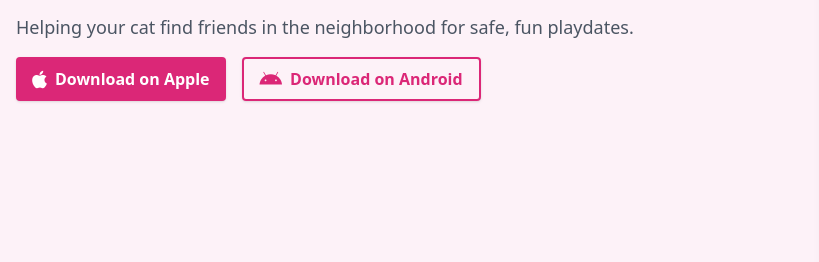
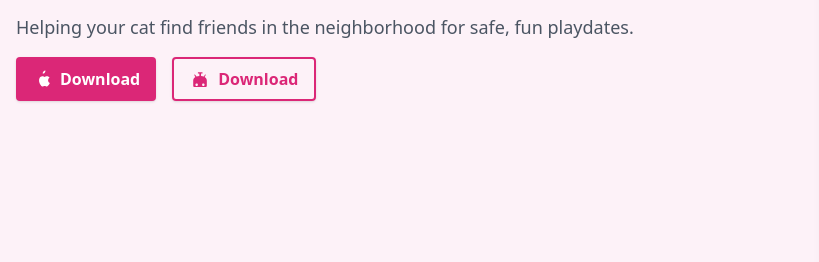
Before and after one commit to caramiwa/Catpals, a plain HTML site: page index.html in a window 1280 px wide. Shown: the part 367-629 px from the top of the page, 0-819 px from the left. Drawn offline with nearby package versions, Linux system fonts and the light colour scheme.

Commit message:
Update index.html

```diff
--- a/index.html
+++ b/index.html
@@ -36,13 +36,20 @@
     <div class="flex flex-col sm:flex-row gap-4 justify-center md:justify-start">
   <!-- Apple Button (Solid) -->
   <a href="#" class="flex items-center justify-center bg-pink-600 hover:bg-pink-700 text-white font-semibold px-4 py-2 rounded shadow space-x-2 transition">
-        <i class="fab fa-apple fa-lg"></i>
-        <span>Download on Apple</span>
+    <!-- Apple SVG -->
+    <svg xmlns="http://www.w3.org/2000/svg" class="w-5 h-5 text-white" fill="currentColor" viewBox="0 0 24 24">
+      <path d="M19.37 13.37c-.02-2.02 1.65-2.99 1.73-3.04-0.95-1.39-2.43-1.58-2.96-1.6-1.26-.13-2.45.73-3.08.73-.62 0-1.61-.71-2.65-.69-1.36.02-2.62.8-3.32 2.03-1.42 2.46-.36 6.11 1 8.12.66.97 1.45 2.05 2.49 2.01 1.01-.04 1.39-.65 2.61-.65 1.21 0 1.55.65 2.62.63 1.09-.02 1.78-.98 2.43-1.96.77-1.14 1.09-2.24 1.1-2.29-.02-.01-2.09-.8-2.12-3.3zM15.27 4.35c.56-.68.94-1.63.84-2.58-.82.03-1.8.55-2.39 1.23-.52.6-.98 1.56-.86 2.47.91.07 1.84-.46 2.41-1.12z"/>
+    </svg>
+    <span>Download</span>
   </a>
+
   <!-- Android Button (Outlined) -->
   <a href="#" class="flex items-center justify-center border-2 border-pink-600 text-pink-600 font-semibold px-4 py-2 rounded shadow space-x-2 transition hover:bg-pink-50">
-        <i class="fab fa-android fa-lg"></i>
-        <span>Download on Android</span>
+    <!-- Android SVG -->
+    <svg xmlns="http://www.w3.org/2000/svg" class="w-5 h-5 text-pink-600" fill="currentColor" viewBox="0 0 24 24">
+      <path d="M17.6 9.48l1.43-2.47-.89-.51-1.47 2.55c-1.03-.43-2.19-.68-3.42-.71V5.5h1.75V4h-5.5v1.5h1.75v2.84c-1.24.03-2.4.28-3.43.71L5.86 6.5l-.89.51 1.42 2.47c-1.54.98-2.54 2.48-2.54 4.17v6.58c0 .83.67 1.5 1.5 1.5h13.34c.83 0 1.5-.67 1.5-1.5v-6.58c0-1.69-1-3.19-2.55-4.17zM8 20.5c-.83 0-1.5-.67-1.5-1.5S7.17 17.5 8 17.5s1.5.67 1.5 1.5-.67 1.5-1.5 1.5zm8 0c-.83 0-1.5-.67-1.5-1.5s.67-1.5 1.5-1.5S17.5 18.17 17.5 19s-.67 1.5-1.5 1.5z"/>
+    </svg>
+    <span>Download</span>
   </a>
 </div>
   </div>
```
Lines whose indentation alone changed are shown as unchanged.
